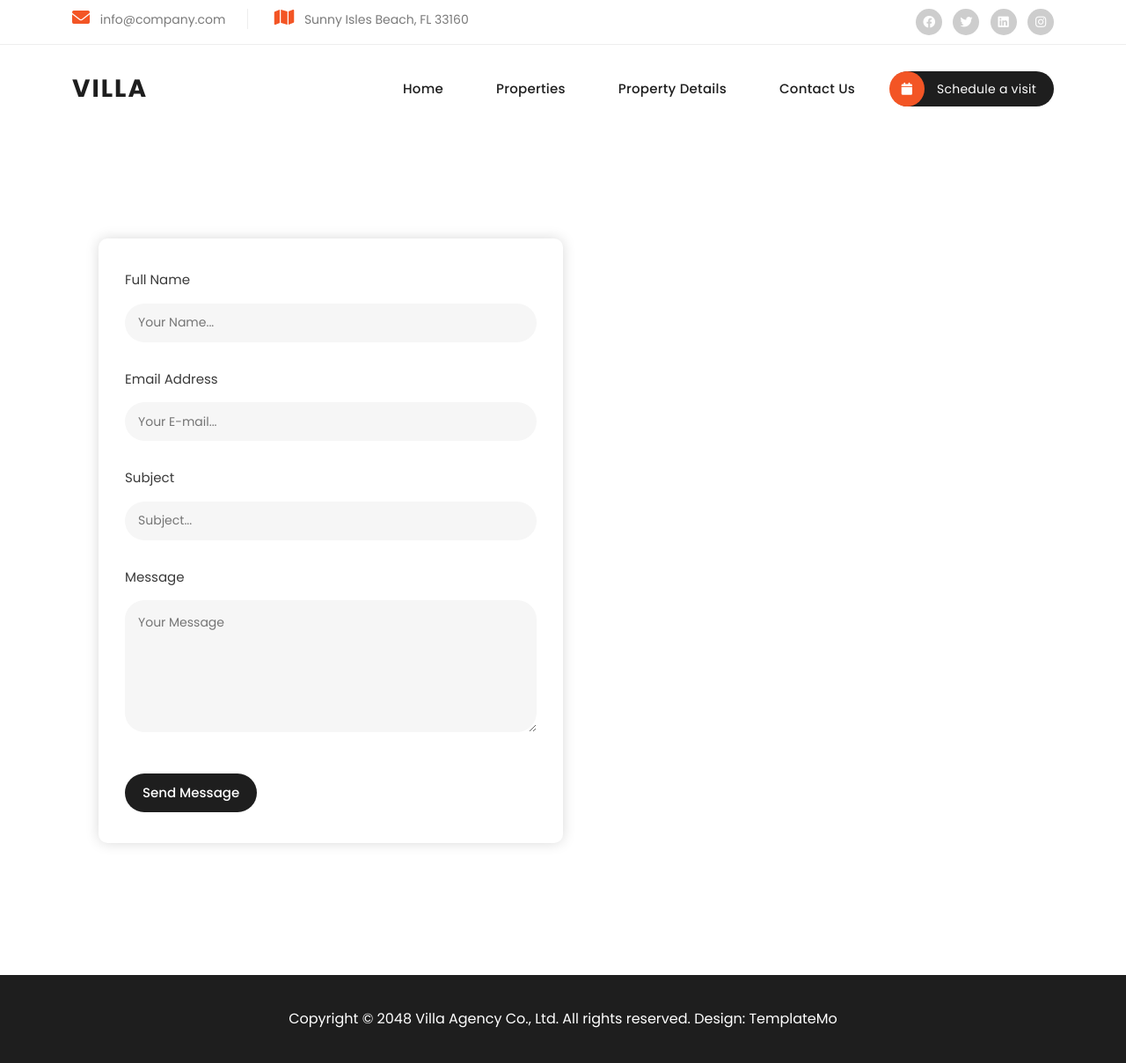
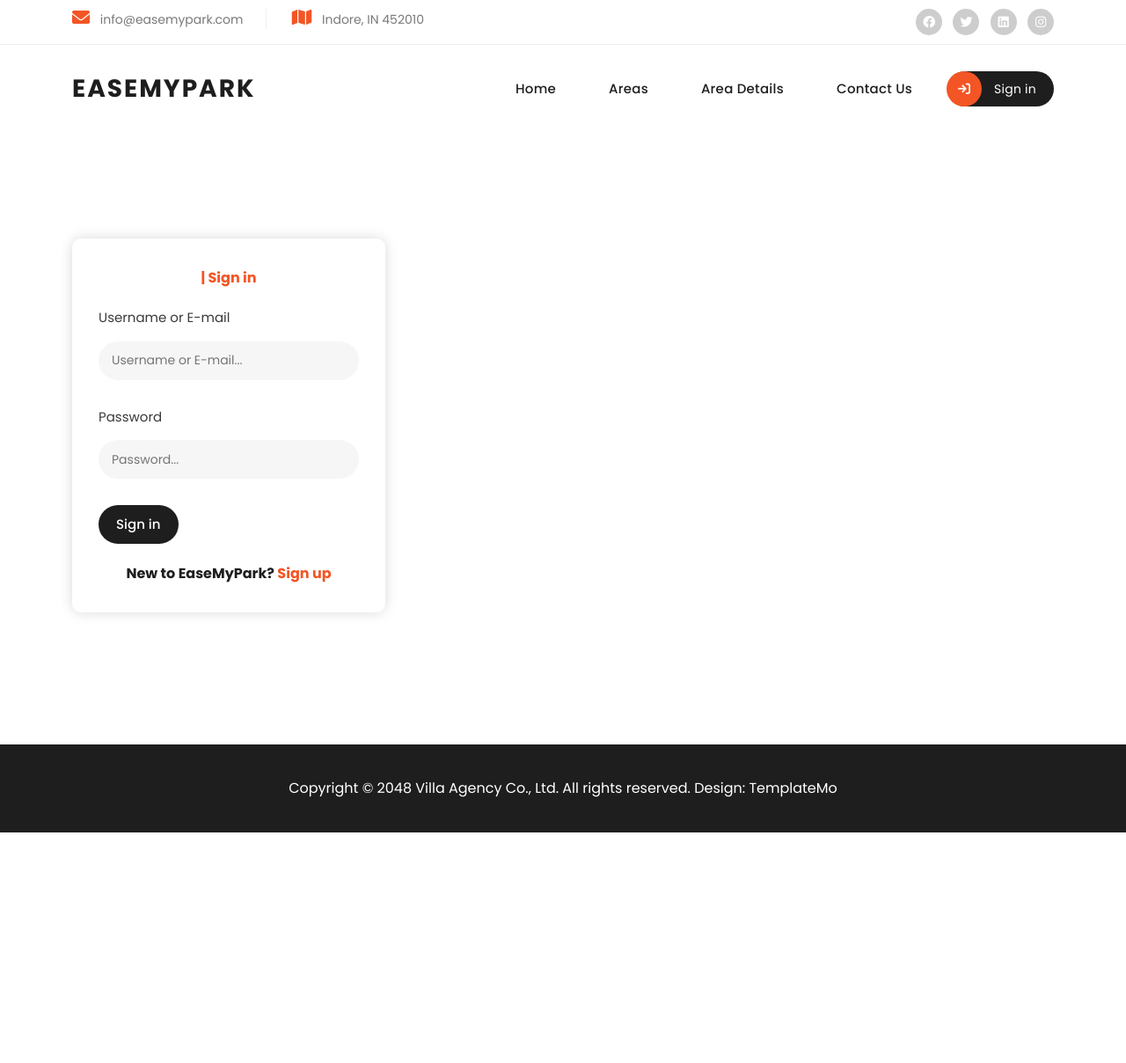
Before and after one commit to guywithglass/minortest, a Django app: page /login/ in a window 1280 px wide. Shown: the whole page at 88% size. After the commit the page ends 946 px from the top, so only its background shows below. Run offline with Django 4.2, Linux system fonts and the light colour scheme; some libraries are stand-ins or nearby versions.

Commit message:
sign up done

```diff
--- a/park/static/css/templatemo-villa-agency.css
+++ b/park/static/css/templatemo-villa-agency.css
@@ -745,7 +745,7 @@ Banner Style
 }
 
 .main-banner .item-1 {
-  background-image: url(../images/banner-01.jpg);
+  background-image: url(../images/indore.jpg);
 }
 
 .main-banner .item-2 {
@@ -1284,6 +1284,10 @@ Contact Style
   box-shadow: 0px 0px 15px rgba(0, 0, 0, 0.15);
   padding: 35px 30px;
   background-color: #fff;
+}
+
+.contact-content #row2 {
+  margin-left: 50%;
 }
 
 .contact-content #contact-form label {
@@ -1639,7 +1643,9 @@ Contact Page Style
 }
 
 .contact-page #contact-form {
-  margin-left: 30px;
+  /* margin-left: 30px; */
+  margin: 0 auto;
+
   border-radius: 10px;
   box-shadow: 0px 0px 15px rgba(0, 0, 0, 0.15);
   padding: 35px 30px;
--- a/park/templates/base.html
+++ b/park/templates/base.html
@@ -12,7 +12,7 @@
       rel="stylesheet"
     />
 
-    <title>Villa Agency TemplateMo - Contact Page</title>
+    <title>EaseMyPark</title>
 
     <!-- Bootstrap core CSS -->
     <link href="{% static "vendor/bootstrap/css/bootstrap.min.css" %}" rel="stylesheet" />
@@ -54,8 +54,8 @@ https://templatemo.com/tm-591-villa-agency
             <div class="row">
             <div class="col-lg-8 col-md-8">
                 <ul class="info">
-                <li><i class="fa fa-envelope"></i> info@company.com</li>
-                <li><i class="fa fa-map"></i> Sunny Isles Beach, FL 33160</li>
+                <li><i class="fa fa-envelope"></i> info@easemypark.com</li>
+                <li><i class="fa fa-map"></i> Indore, IN 452010</li>
                 </ul>
             </div>
             <div class="col-lg-4 col-md-4">
@@ -87,19 +87,19 @@ https://templatemo.com/tm-591-villa-agency
             <div class="col-12">
                 <nav class="main-nav">
                 <!-- ***** Logo Start ***** -->
-                <a href="index.html" class="logo">
-                    <h1>Villa</h1>
+                <a href="{% url "index" %}" class="logo">
+                    <h1>EaseMyPark</h1>
                 </a>
                 <!-- ***** Logo End ***** -->
                 <!-- ***** Menu Start ***** -->
                 <ul class="nav">
-                    <li><a href="index.html">Home</a></li>
-                    <li><a href="properties.html">Properties</a></li>
-                    <li><a href="property-details.html">Property Details</a></li>
-                    <li><a href="contact.html">Contact Us</a></li>
+                    <li><a href="{% url "index" %}">Home</a></li>
+                    <li><a href="{% url "areas" %}">Areas</a></li>
+                    <li><a href="{% url "area_details" %}">Area Details</a></li>
+                    <li><a href="{% url "contact" %}">Contact Us</a></li>
                     <li>
-                    <a href="#"
-                        ><i class="fa fa-calendar"></i> Schedule a visit</a
+                    <a href="{% url "register" %}"
+                        ><i class="fa fa-sign-in"></i> Sign in</a
                     >
                     </li>
                 </ul>
--- a/park/templates/index.html
+++ b/park/templates/index.html
@@ -4,7 +4,7 @@
   <div class="owl-carousel owl-banner">
     <div class="item item-1">
       <div class="header-text">
-        <span class="category">Toronto, <em>Canada</em></span>
+        <span class="category">Palasia, <em>Indore</em></span>
         <h2>Hurry!<br />Get the Best Villa for you</h2>
       </div>
     </div>
@@ -17,7 +17,7 @@
     <div class="item item-3">
       <div class="header-text">
         <span class="category">Miami, <em>South Florida</em></span>
-        <h2>Act Now!<br />Get the highest level penthouse</h2>
+        <h2>Act Now!<br />Get the highest level</h2>
       </div>
     </div>
   </div>
--- a/park/templates/login.html
+++ b/park/templates/login.html
@@ -1,18 +1,31 @@
 {% extends "base.html" %} {% block base %}
+
 <div class="contact-page section">
   <div class="container">
-    <div>
-      <div class="col-lg-6">
+    <div class="row">
+      <div class="col-lg-4">
         <form id="contact-form" action="" method="post">
+          {% csrf_token %}
+          <h6 style="text-align: center; color: #f35525;">
+            | Sign in
+            {% if messages %}
+            <ul class="messages">
+                {% for message in messages %}
+                    <li{% if message.tags %} {% endif %}>{{ message }}</li>
+                {% endfor %}
+            </ul>
+    {% endif %}
+          </h6>
+          <br />
           <div class="row">
             <div class="col-lg-12">
               <fieldset>
-                <label for="name">Full Name</label>
+                <label for="name">Username or E-mail</label>
                 <input
                   type="name"
-                  name="name"
+                  name="username"
                   id="name"
-                  placeholder="Your Name..."
+                  placeholder="Username or E-mail..."
                   autocomplete="on"
                   required
                 />
@@ -20,47 +33,25 @@
             </div>
             <div class="col-lg-12">
               <fieldset>
-                <label for="email">Email Address</label>
+                <label for="email">Password</label>
                 <input
-                  type="text"
-                  name="email"
+                  type="password"
+                  name="password"
                   id="email"
-                  pattern="[^ @]*@[^ @]*"
-                  placeholder="Your E-mail..."
+                  placeholder="Password..."
                   required=""
                 />
               </fieldset>
             </div>
             <div class="col-lg-12">
               <fieldset>
-                <label for="subject">Subject</label>
-                <input
-                  type="subject"
-                  name="subject"
-                  id="subject"
-                  placeholder="Subject..."
-                  autocomplete="on"
-                />
-              </fieldset>
-            </div>
-            <div class="col-lg-12">
-              <fieldset>
-                <label for="message">Message</label>
-                <textarea
-                  name="message"
-                  id="message"
-                  placeholder="Your Message"
-                ></textarea>
-              </fieldset>
-            </div>
-            <div class="col-lg-12">
-              <fieldset>
                 <button type="submit" id="form-submit" class="orange-button">
-                  Send Message
+                  Sign in
                 </button>
               </fieldset>
             </div>
           </div>
+          <br><h6 style="text-align: center;">New to EaseMyPark?<a href="{% url "register" %}"><span style="text-align: center; color: #f35525;"> Sign up</span></a></h6>
         </form>
       </div>
     </div>
--- a/park/views.py
+++ b/park/views.py
@@ -1,5 +1,7 @@
 from django.shortcuts import render
 from django import forms
+from django.contrib.auth.models import User
+from django.contrib import messages
 
 def index(request):
     return render(request, 'index.html')
@@ -18,6 +20,3 @@ def response(request):
     look = {'name':aname, 'phone': aphone, 'location':alocation}
     print(look)
     return render(request, 'response.html', look)
-
-def login(request):
-    return render(request, 'login.html')
--- a/test01/settings.py
+++ b/test01/settings.py
@@ -106,7 +106,7 @@ AUTH_PASSWORD_VALIDATORS = [
 
 LANGUAGE_CODE = 'en-us'
 
-TIME_ZONE = 'UTC'
+TIME_ZONE = 'Asia/Kolkata'
 
 USE_I18N = True
 
--- a/test01/urls.py
+++ b/test01/urls.py
@@ -23,8 +23,11 @@ urlpatterns = [
     path('', views.index, name='index'),
     path('home/', views.home, name='home'),
     path('contact/', views.contact, name='contact'),
-    path('properties/', views.properties, name='properties'),
-    path('properties_details/', views.properties_details, name='properties_details'),
+    path('areas/', views.areas, name='areas'),
+    path('area_details/', views.area_details, name='area_details'),
     path('response/', views.response, name='response'),
-    path('login/', views.login, name='login')
+
+    #account
+    path('login/', views.login, name='login'),
+    path('register/', views.register, name='register')
 ]
--- a/test01/views.py
+++ b/test01/views.py
@@ -1,6 +1,9 @@
 from django.http import HttpResponse
-from django.shortcuts import render
+from django.shortcuts import render, redirect
+from django.contrib.auth import authenticate, login
+from django.contrib.auth.models import User
 from django import forms
+from django.contrib import messages
 
 def index(request):
     return render(request, 'index.html')
@@ -11,11 +14,11 @@ def contact(request):
 def home(request):
     return render(request, 'index1.html')
 
-def properties(request):
-    return render(request, 'properties.html')
+def areas(request):
+    return render(request, 'areas.html')
 
-def properties_details(request):
-    return render(request, 'property-details.html')
+def area_details(request):
+    return render(request, 'area-details.html')
 
 def response(request):
     aname = request.POST.get('name')
@@ -26,5 +29,38 @@ def response(request):
     print(look)
     return render(request, 'response.html', look)
 
+# account
+def register(request):
+    if request.method == 'POST':
+        name = request.POST['name']
+        email = request.POST['email']
+        username = request.POST['username']
+        password = request.POST['password']
+
+        if User.objects.filter(username=username).exists():
+            messages.error(request, 'Username is already taken.')
+            return redirect('register')
+        elif User.objects.filter(email=email).exists():
+            messages.error(request, 'Email is already in use.')
+            return redirect('register')
+        else:
+            user =  User.objects.create_user(first_name=name, email=email, username=username, password=password)
+            user.save()
+            print("User Created")
+            return redirect('index')
+
+    return render(request, 'register.html')
+
 def login(request):
+    if request.method == 'POST':
+        username = request.POST['username']
+        password = request.POST['password']
+        user = authenticate(request, username=username, password=password)
+
+        if user is not None:
+            login(request, user)
+            messages.success(request, f'Welcome, {user.username}!')
+            return redirect('login')
+        else:
+            messages.error(request, 'Invalid login credentials.')
     return render(request, 'login.html')
```
Also changed, not shown: park/templates/register.html (added, +94 -0 lines), db.sqlite3, park/static/images/indore.jpg (added), park/templates/area-details.html (renamed from park/templates/property-details.html), park/templates/areas.html (renamed from park/templates/properties.html).
